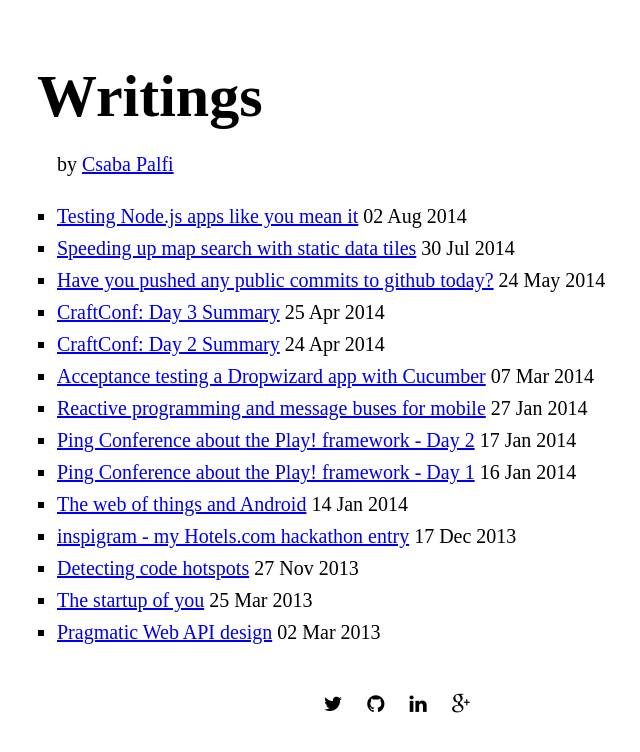
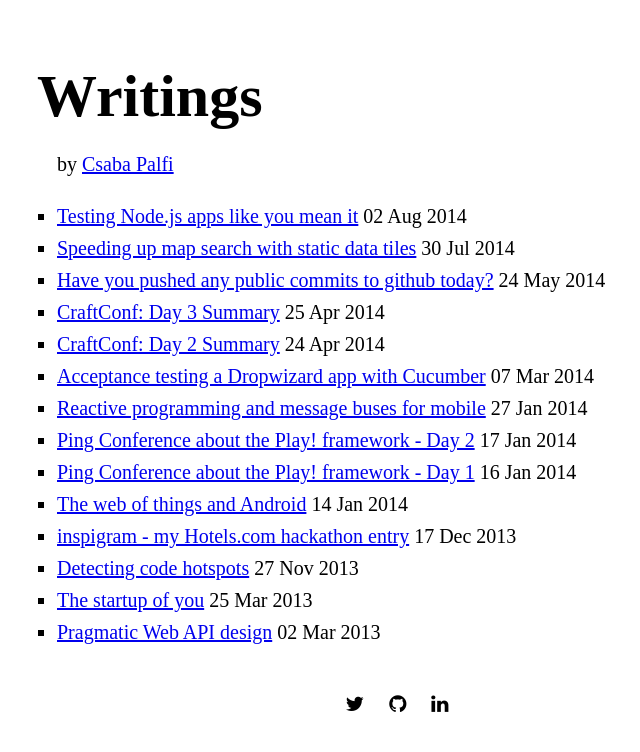
Before and after one commit to dublado/csabapalfi.github.io, a Jekyll site: the page built from index.html, in a window 1280 px wide. Shown: the top 752 px of the page, without its empty margins (243-883 px from the left). Built offline with Jekyll 4.4.1, drawn with Linux system fonts in a browser that asks for light colours; some web fonts are replaced; Markdown is read by kramdown in place of the engine named in the settings.

Commit message:
remove Google+ link as Google removed authorship from search results

```diff
--- a/_layouts/default.html
+++ b/_layouts/default.html
@@ -35,7 +35,6 @@
           <li><a href="https://twitter.com/csabapalfi"><i class="fa fa-twitter"></i></a></li>
           <li><a href="http://github.com/csabapalfi"><i class="fa fa-github"></i></a></li>
           <li><a href="http://www.linkedin.com/in/csabapalfi"><i class="fa fa-linkedin"></i></a></li>
-          <li><a href="https://plus.google.com/+CsabaPalfiMe?rel=author" rel="author"><i class="fa fa-google-plus"></i></a></li>
       </ul>
     </nav>
   </footer>
```
